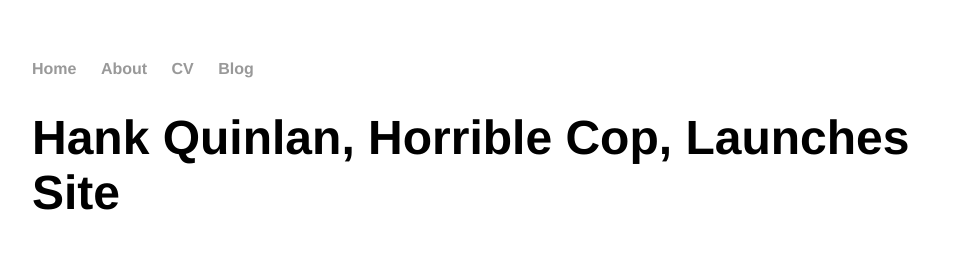
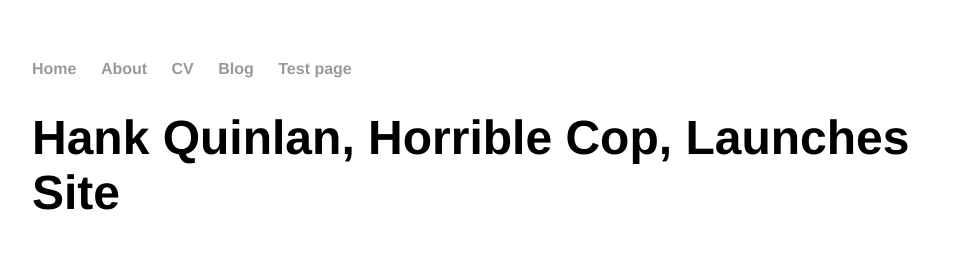
Before and after one commit to koorya/koorya.github.io, a Jekyll site: the page built from _posts/2020-12-22-hank-quinlan-site-launched.md, in a window 1280 px wide. Shown: the top 253 px of the page, without its empty margins (160-1119 px from the left). Built offline with Jekyll 4.4.1, drawn with Linux system fonts in a browser that asks for light colours.

Commit message:
Update default.html
Add test page link

```diff
--- a/_layouts/default.html
+++ b/_layouts/default.html
@@ -12,6 +12,7 @@
 		        	<li><a href="/about">About</a></li>
 	        		<li><a href="/cv">CV</a></li>
 	        		<li><a href="/blog">Blog</a></li>
+				<li><a href="/test_page">Test page</a></li>
 	    		</ul>
 			</nav>
 			<div class="container">
```
